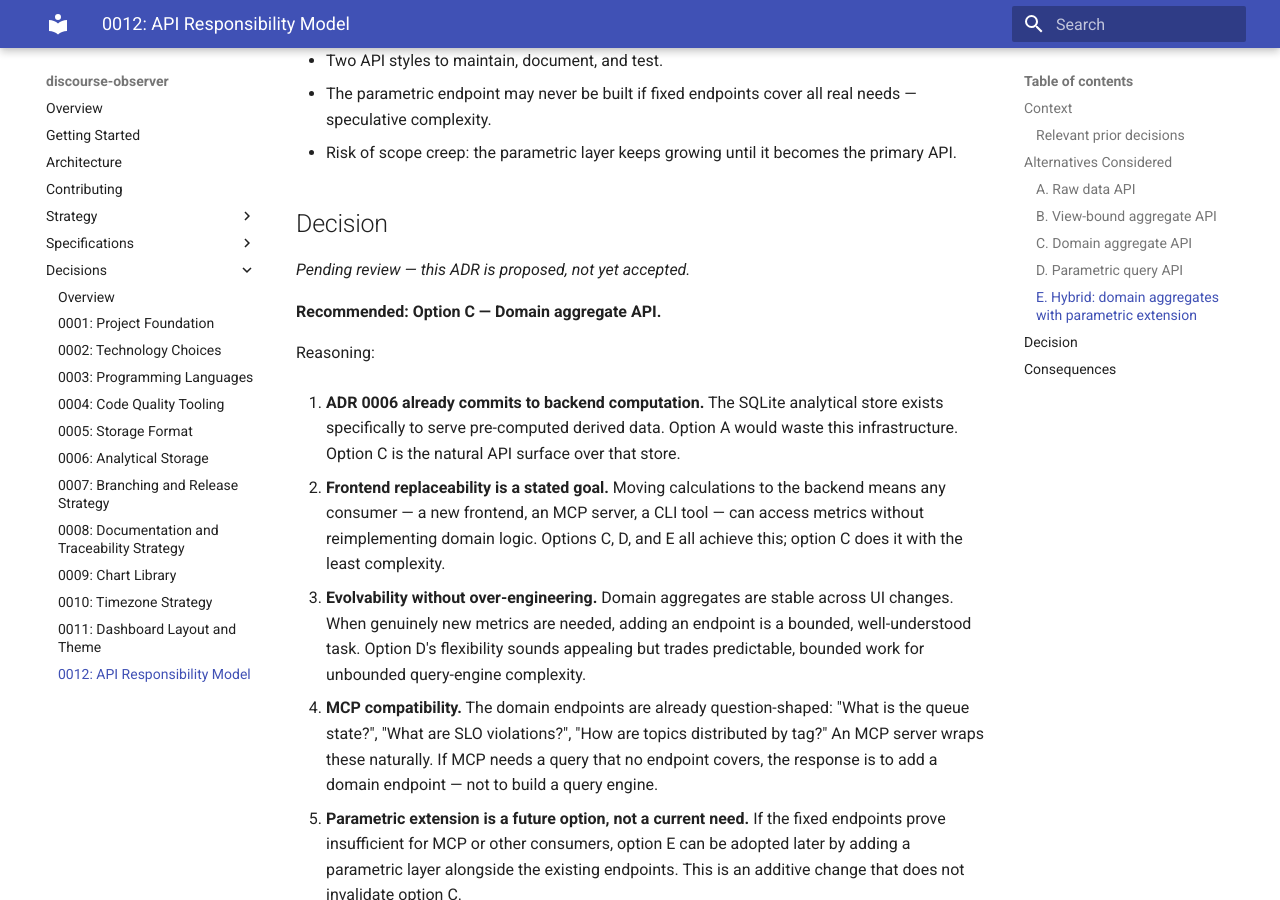
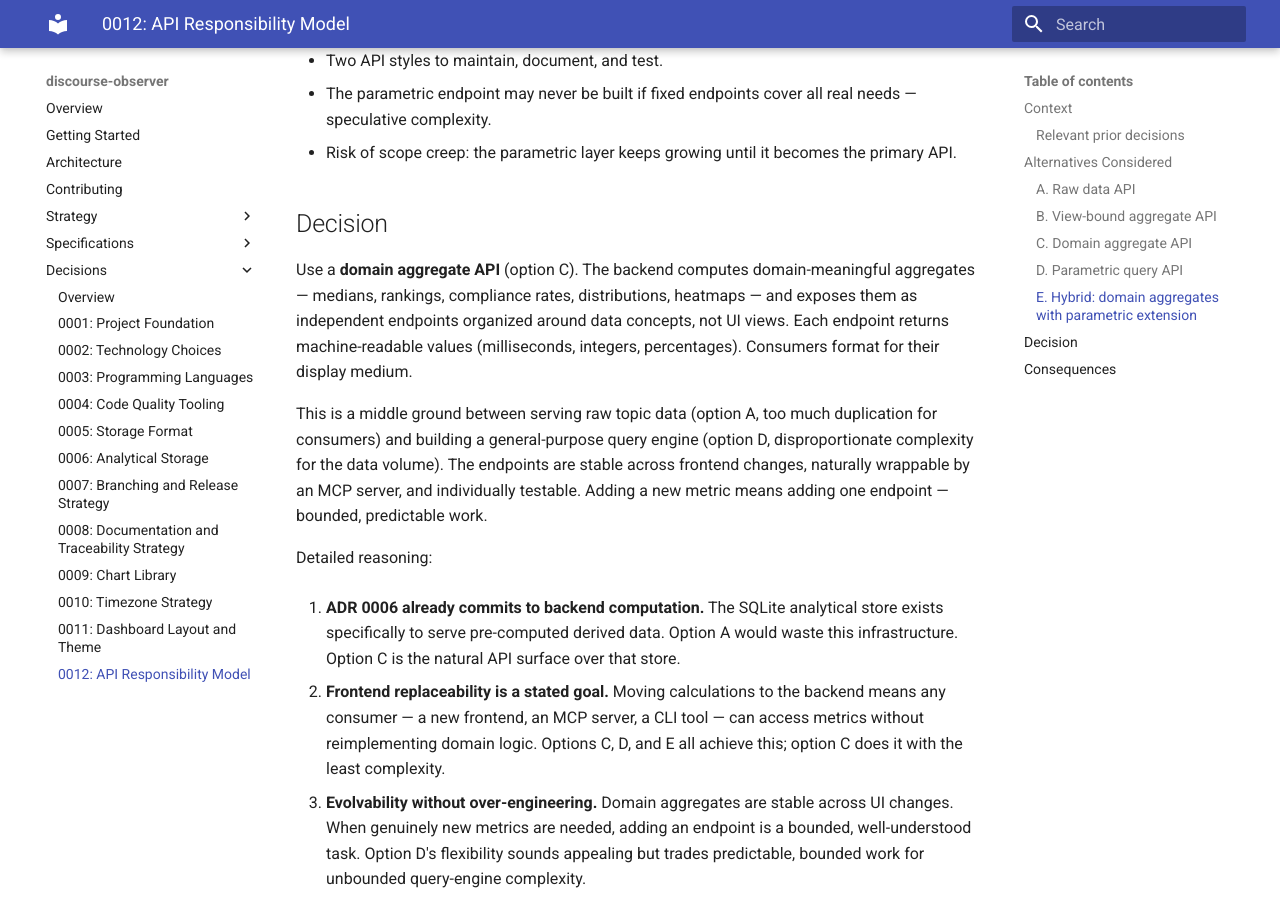
Before and after one commit to MorganDigitalAsyncTransparency/community, an MkDocs documentation site: the page built from discourse-observer/docs/decisions/0012-api-responsibility-model.md, in a window 1280 px wide and 900 px high, scrolled down 3591 px. Built offline with MkDocs 1.6.1 and Material for MkDocs 9.7.7, drawn with Linux system fonts in a browser that asks for light colours.

Commit message:
Accept ADR 0012: Domain aggregate API (Option C)
Decision confirmed. Backend computes domain-meaningful aggregates,
frontend becomes a rendering layer, MCP wraps the same endpoints.
New metrics are added as bounded, independent endpoints.

Co-Authored-By: Claude Opus 4.6 (1M context) <noreply@anthropic.com>

```diff
--- a/discourse-observer/docs/decisions/0012-api-responsibility-model.md
+++ b/discourse-observer/docs/decisions/0012-api-responsibility-model.md
@@ -1,6 +1,6 @@
 # 12. API Responsibility Model
 
-**Status:** Proposed
+**Status:** Accepted
 **Date:** 2026-03-18
 
 ## Context
@@ -101,11 +101,11 @@ Combine options C and D. Fixed domain endpoints serve the known, stable aggregat
 
 ## Decision
 
-*Pending review — this ADR is proposed, not yet accepted.*
+Use a **domain aggregate API** (option C). The backend computes domain-meaningful aggregates — medians, rankings, compliance rates, distributions, heatmaps — and exposes them as independent endpoints organized around data concepts, not UI views. Each endpoint returns machine-readable values (milliseconds, integers, percentages). Consumers format for their display medium.
 
-**Recommended: Option C — Domain aggregate API.**
+This is a middle ground between serving raw topic data (option A, too much duplication for consumers) and building a general-purpose query engine (option D, disproportionate complexity for the data volume). The endpoints are stable across frontend changes, naturally wrappable by an MCP server, and individually testable. Adding a new metric means adding one endpoint — bounded, predictable work.
 
-Reasoning:
+Detailed reasoning:
 
 1. **ADR 0006 already commits to backend computation.** The SQLite analytical store exists specifically to serve pre-computed derived data. Option A would waste this infrastructure. Option C is the natural API surface over that store.
 
```
Also changed, not shown: discourse-observer/docs/decisions/README.md (+1 -1 lines).
